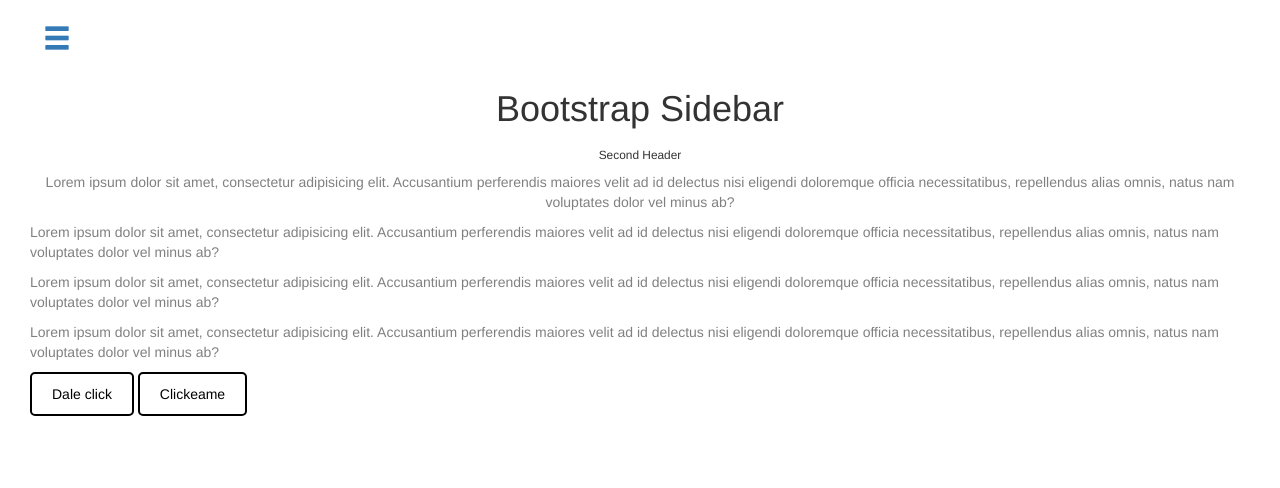
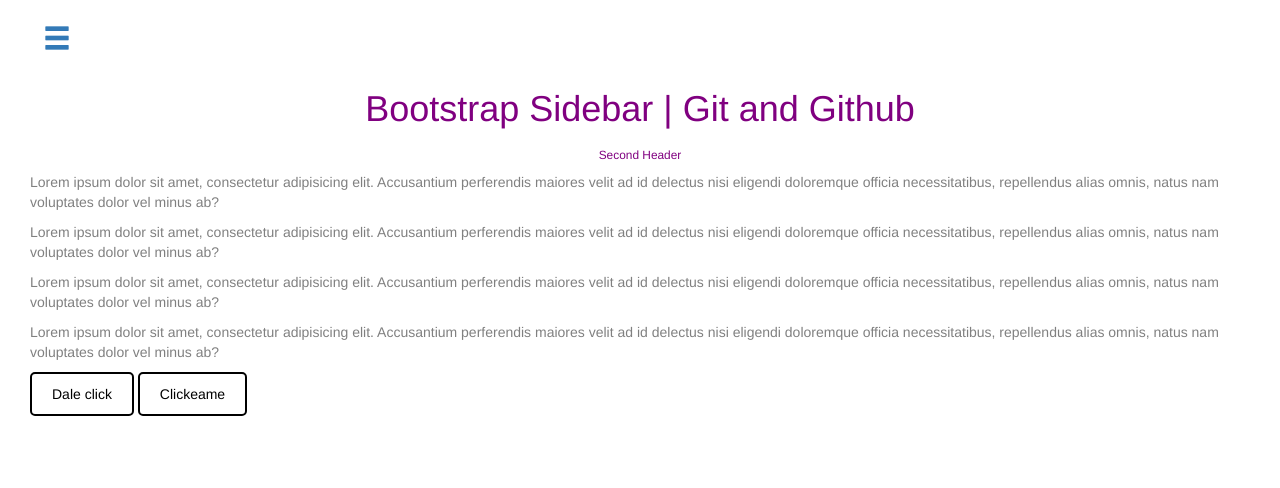
Before and after one commit to comunidad-info/Jqueryv3, a plain HTML site: page index.html in a window 1280 px wide. Drawn offline with Linux system fonts and the light colour scheme.

Commit message:
Se cambio titulo y se agrego cambios en css

```diff
--- a/css/main.css
+++ b/css/main.css
@@ -74,3 +74,7 @@
 p{
 	color: gray;
 }
+
+.text-center{
+	color: purple;
+}
--- a/index.html
+++ b/index.html
@@ -24,9 +24,9 @@
 	        <div class="row">
 	          <div class="col-lg-12">
 	            <a href="#" class="btn" id="menu-toggle"><span class="glyphicon glyphicon-menu-hamburger"></span></a>
-	            <h1 class="text-center">Bootstrap Sidebar</h1>
+	            <h1 class="text-center">Bootstrap Sidebar | Git and Github</h1>
 	            <h2 class="small text-center">Second Header</h2>
-	            <p class="text-center">
+	            <p class="">
 	            Lorem ipsum dolor sit amet, consectetur adipisicing elit. Accusantium perferendis maiores velit ad id delectus nisi eligendi doloremque officia necessitatibus, repellendus alias omnis, natus nam voluptates dolor vel minus ab?
 	            </p>
 	            <p>
```
